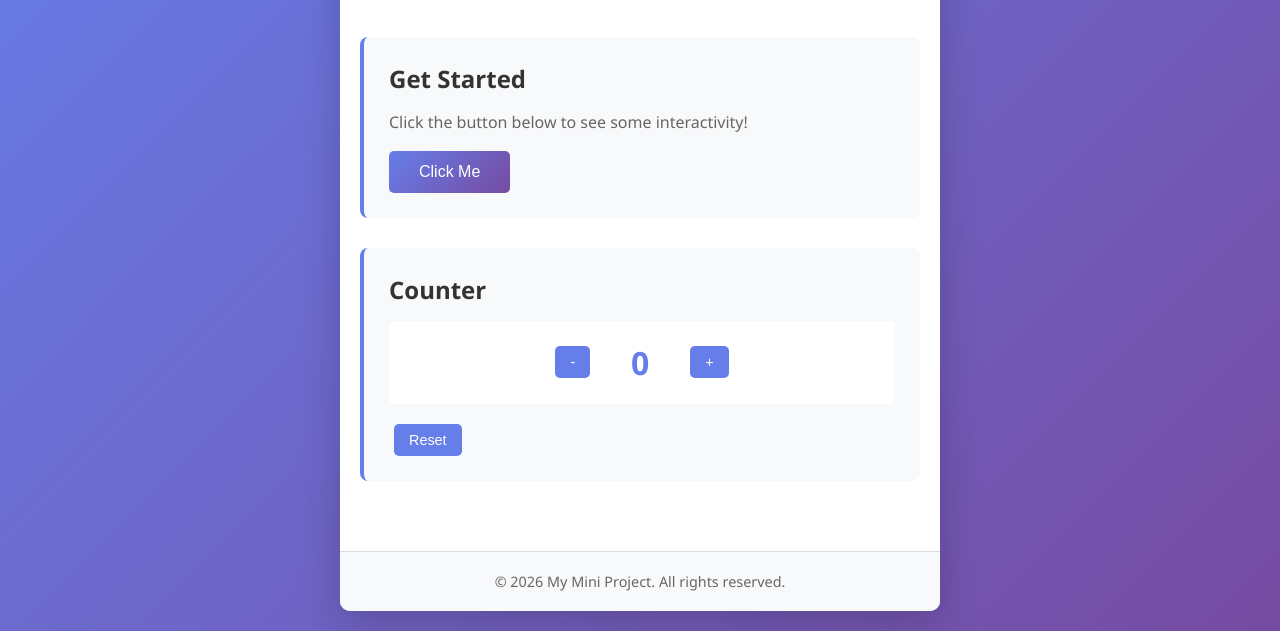
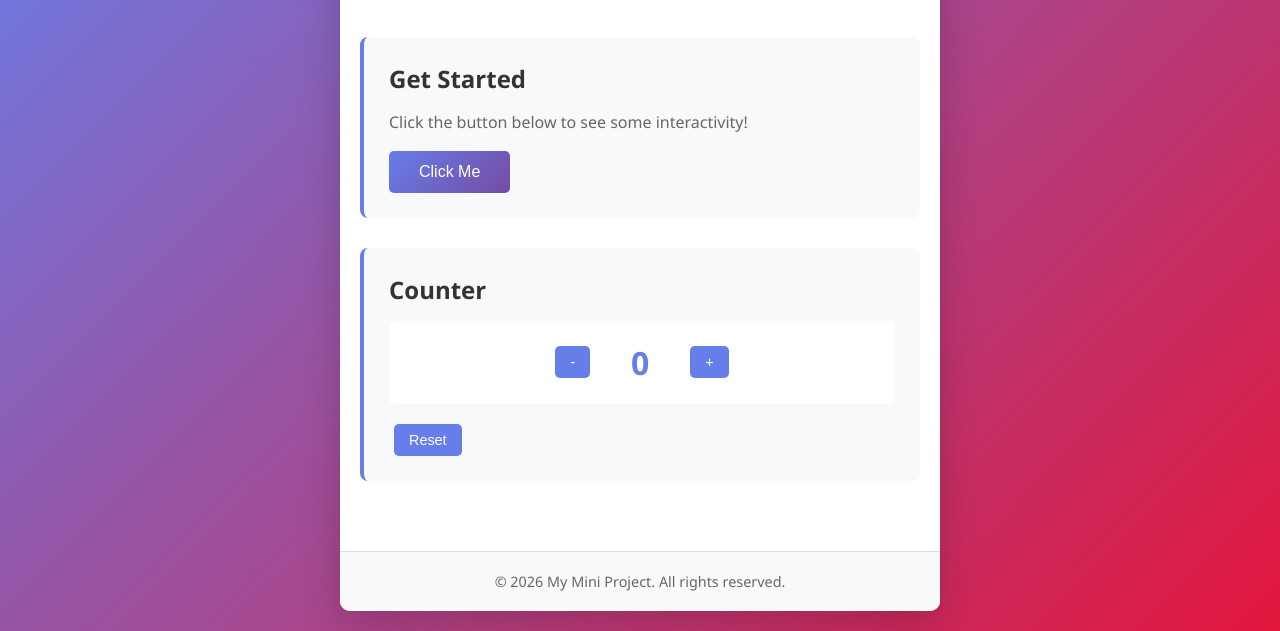
Before and after one commit to arrokart/mini-github-project, a plain HTML site: page index.html in a window 1280 px wide. Shown: the part 192-823 px from the top of the page. Drawn offline with Linux system fonts and the light colour scheme.

```diff
--- a/style.css
+++ b/style.css
@@ -6,7 +6,7 @@
 
 body {
     font-family: 'Segoe UI', Tahoma, Geneva, Verdana, sans-serif;
-    background: linear-gradient(135deg, #667eea 0%, #764ba2 100%);
+    background: linear-gradient(135deg, #667eea 0%, #e2163c 100%);
     min-height: 100vh;
     display: flex;
     justify-content: center;
```
